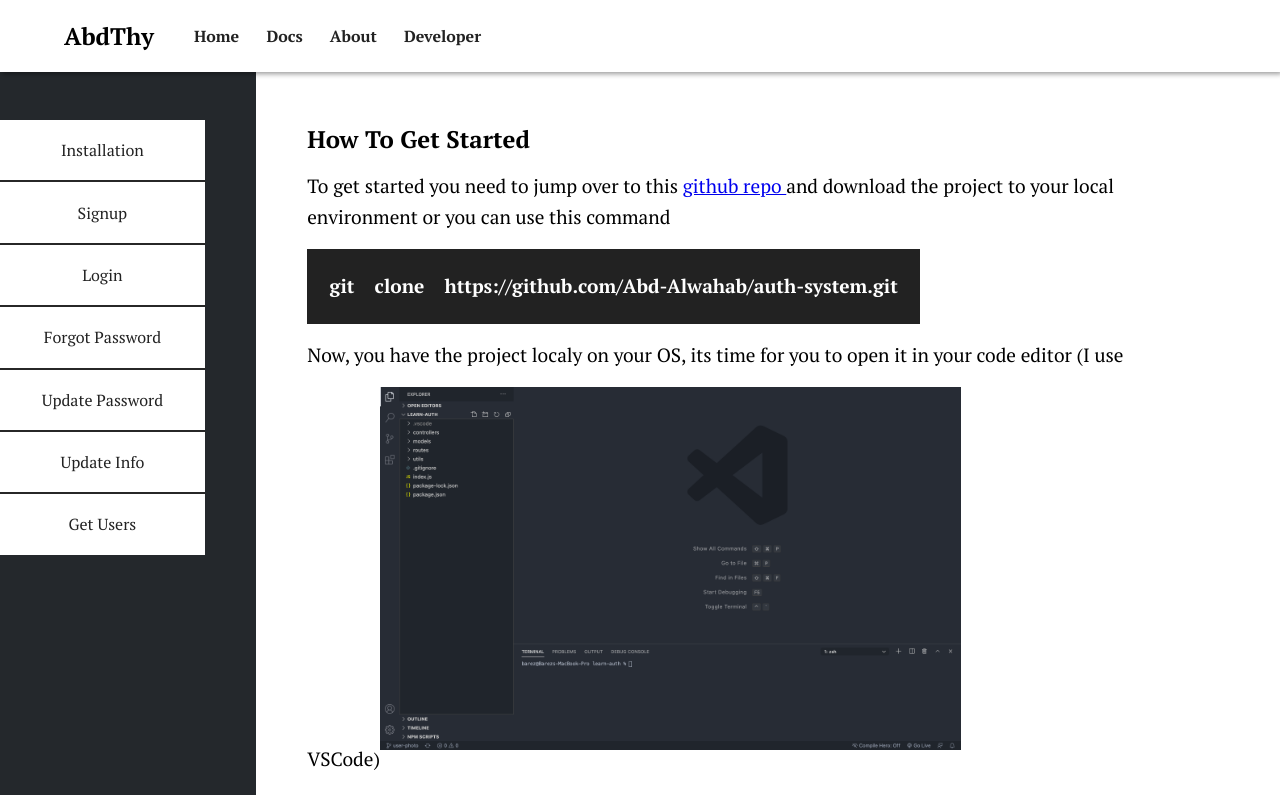
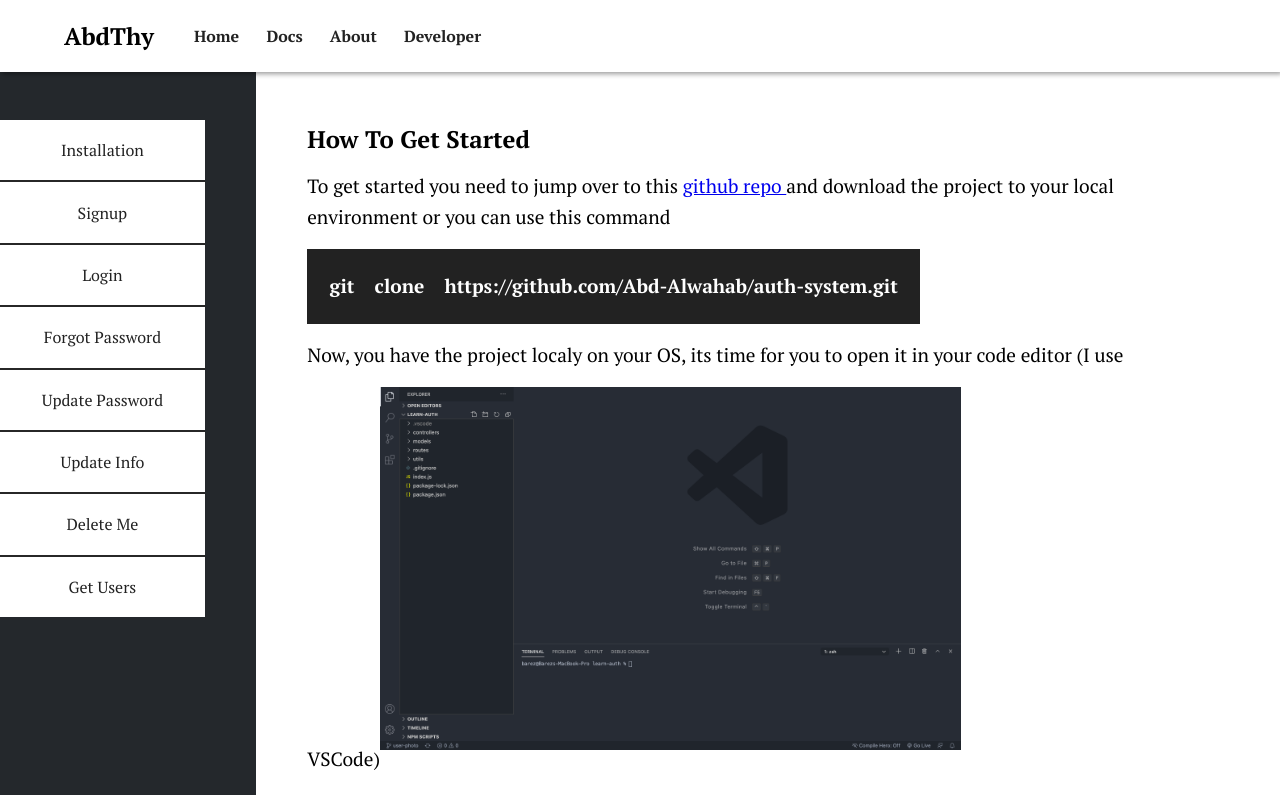
Before and after one commit to Abd-Alwahab/backend-api-auth-system-docs, a React (Create React App) app: page /docs in a window 1280 px wide. Shown: the top 795 px of the page. Built offline with nearby package versions, Linux system fonts and the light colour scheme.

Commit message:
working on delete current user

```diff
--- a/src/components/SubNavList.js
+++ b/src/components/SubNavList.js
@@ -49,6 +49,13 @@ export default function SubNavList({ match }) {
           </li>
 
           <li className="sub__item">
+            <NavLink className="sub__link" to={`${match.path}/deleteme`}>
+              {" "}
+              Delete Me
+            </NavLink>
+          </li>
+
+          <li className="sub__item">
             <NavLink className="sub__link" to={`${match.path}/users`}>
               {" "}
               Get Users
```
Also changed, not shown: src/components/DeleteMe.js (added, +11 -0 lines), 1 other file (tests, documents, lock files or other folders).
